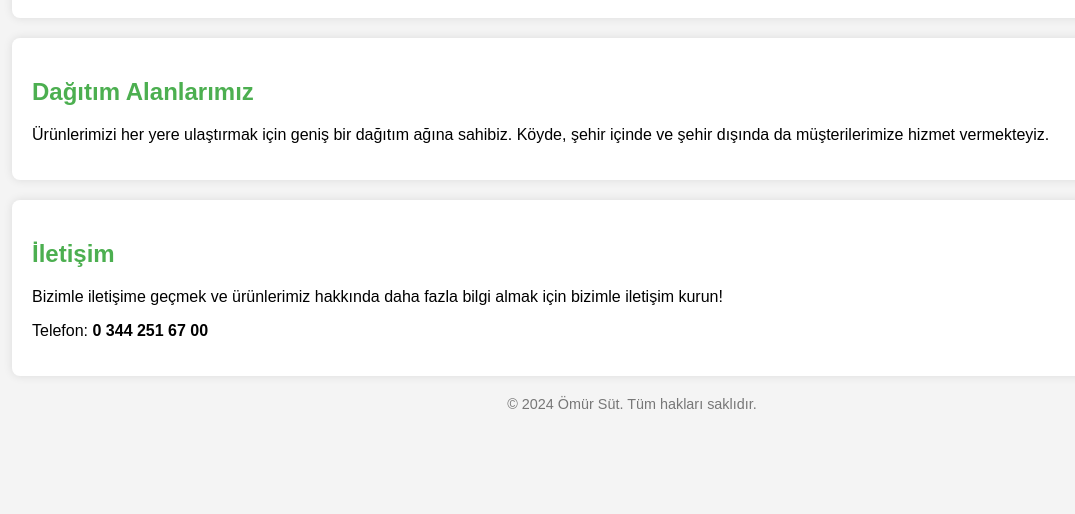
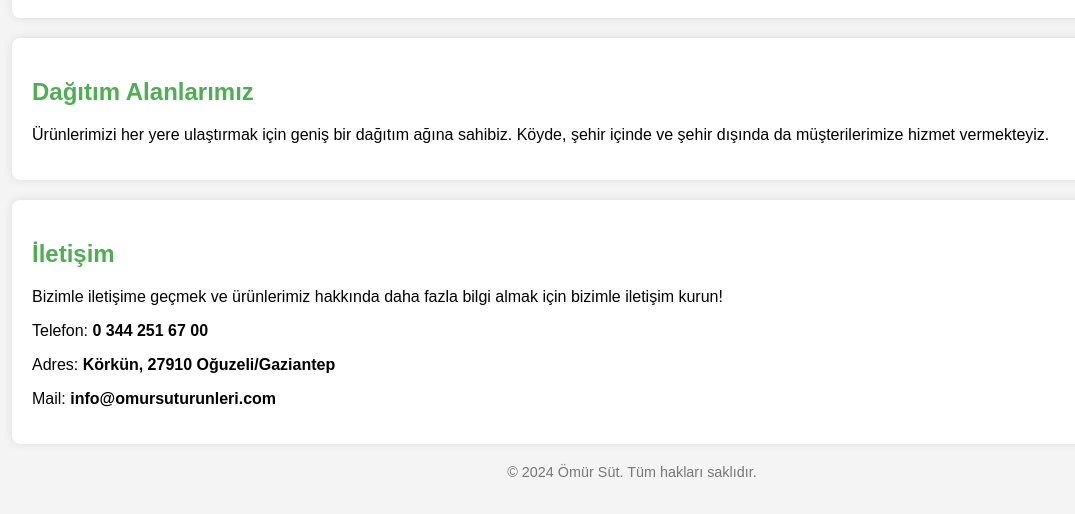
Before and after one commit to OmurSut/Omur-Sut, a plain HTML site: page index.html in a window 1280 px wide. Shown: the part 1380-1894 px from the top of the page, without its empty margins (8-1083 px from the left). Before the commit the page ends 1826 px from the top, so only its background shows below. Drawn offline with Linux system fonts and the light colour scheme.

Commit message:
Add files via upload

```diff
--- a/index.html
+++ b/index.html
@@ -98,6 +98,9 @@
     <h2>İletişim</h2>
     <p>Bizimle iletişime geçmek ve ürünlerimiz hakkında daha fazla bilgi almak için bizimle iletişim kurun!</p>
     <p>Telefon: <strong>0 344 251 67 00</strong></p>
+	<p>Adres: <strong>Körkün, 27910 Oğuzeli/Gaziantep</strong></p>
+	<p>Mail: <strong>info@omursuturunleri.com</strong></p>
+
 </section>
 
 <footer>
```
